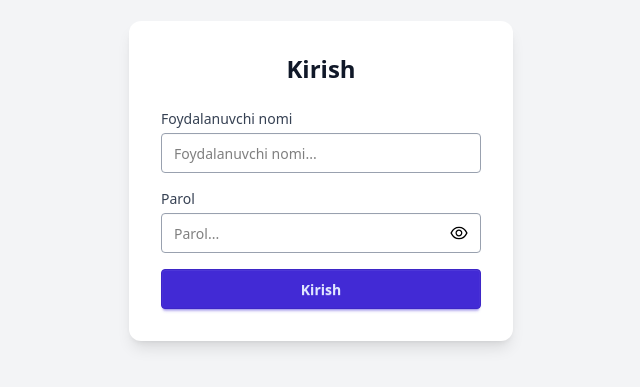
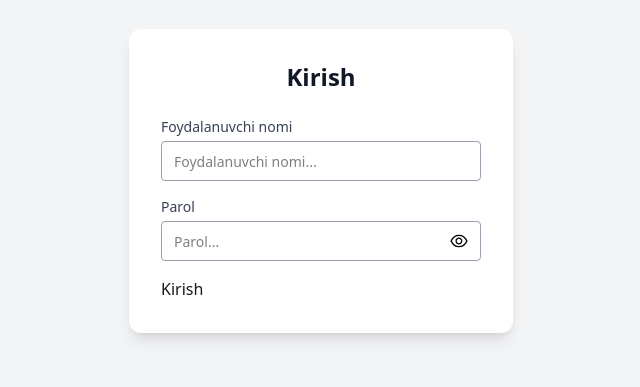
Before and after one commit to Abuzar4ick/Inventory-Web-App, a React (Vite) app in the folder frontend/: page /auth/login in a window 1280 px wide. Shown: the part 219-606 px from the top of the page, without its empty margins (319-959 px from the left). Built offline with nearby package versions, Linux system fonts and the light colour scheme.

Commit message:
add login page with loading state

```diff
--- a/frontend/src/pages/LoginPage.jsx
+++ b/frontend/src/pages/LoginPage.jsx
@@ -1,23 +1,27 @@
 import React, { useState } from "react";
 import { AiOutlineEye, AiOutlineEyeInvisible } from "react-icons/ai";
-import toast from "react-hot-toast"
+import toast from "react-hot-toast";
+import { FiLoader } from "react-icons/fi";
+import { useAuthStore } from "../store/useAuthStore";
 
 const LoginPage = () => {
   const [username, setUsername] = useState("");
   const [password, setPassword] = useState("");
   const [showPassword, setShowPassword] = useState(false);
 
-  // toggle password
+  const { login, isLoggingIn } = useAuthStore();
+
   const handleToggleShow = () => setShowPassword(!showPassword);
 
-  // prevent reload
-  const handleSubmit =(e)=>{
-    e.preventDefault()
+  const handleSubmit = (e) => {
+    e.preventDefault();
 
-    if (!e.target.username.value || !e.target.password.value) {
-      toast.error("Barcha ma'lumotlar talab qilinadi")
+    if (!username || !password) {
+      return toast.error("Barcha ma'lumotlar talab qilinadi");
     }
-  }
+
+    login({ username, password });
+  };
 
   return (
     <div className="flex items-center justify-center h-screen bg-gray-100">
@@ -29,13 +33,9 @@ const LoginPage = () => {
         <form className="space-y-4" onSubmit={handleSubmit}>
           {/* Username */}
           <div>
-            <label
-              htmlFor="username"
-              className="block text-sm font-medium text-gray-700 mb-1"
-            >
+            <label htmlFor="username" className="block text-sm font-medium text-gray-700 mb-1">
               Foydalanuvchi nomi
             </label>
-
             <input
               type="text"
               id="username"
@@ -48,13 +48,9 @@ const LoginPage = () => {
 
           {/* Password */}
           <div>
-            <label
-              htmlFor="password"
-              className="block text-sm font-medium text-gray-700 mb-1"
-            >
+            <label htmlFor="password" className="block text-sm font-medium text-gray-700 mb-1">
               Parol
             </label>
-
             <div className="relative">
               <input
                 id="password"
@@ -64,8 +60,6 @@ const LoginPage = () => {
                 placeholder="Parol..."
                 className="input input-bordered w-full bg-white text-black border-gray-400"
               />
-
-              {/* eye icon */}
               <button
                 type="button"
                 onClick={handleToggleShow}
@@ -76,8 +70,19 @@ const LoginPage = () => {
             </div>
           </div>
 
-          <button type="submit" className="btn btn-primary w-full">
-            Kirish
+          {/* КНОПКА КАК В SIGNUP */}
+          <button
+            type="submit"
+            className={`auth-btn ${
+              isLoggingIn ? "cursor-not-allowed opacity-50" : ""
+            }`}
+            disabled={isLoggingIn}
+          >
+            {isLoggingIn ? (
+              <FiLoader className="w-5 h-5 animate-spin mx-auto" />
+            ) : (
+              "Kirish"
+            )}
           </button>
         </form>
       </div>
--- /dev/null
+++ b/frontend/src/store/useAuthStore.js
@@ -0,0 +1,37 @@
+import { create } from "zustand";
+import { axiosInstance } from "../lib/axios";
+import toast from "react-hot-toast";
+
+export const useAuthStore = create((set, get) => ({
+  authUser: null,
+  isSigningUp: false,
+  isLoggingIn: false,
+  signup: async (data) => {
+    set({ isSigningUp: true });
+
+    try {
+      const res = await axiosInstance.post("/auth/signup", data);
+      set({ authUser: res.data });
+
+      toast.success("Account created successfully!");
+    } catch (error) {
+      toast.error(error.response.data.message);
+    } finally {
+      set({ isSigningUp: false });
+    }
+  },
+    login: async (data) => {
+    set({ isLoggingIn: true });
+
+    try {
+      const res = await axiosInstance.post("/auth/login", data);
+      set({ authUser: res.data });
+
+      toast.success("Account created successfully!");
+    } catch (error) {
+      toast.error(error.response.data.message);
+    } finally {
+      set({ isLoggingIn: false });
+    }
+  },
+}));
```
